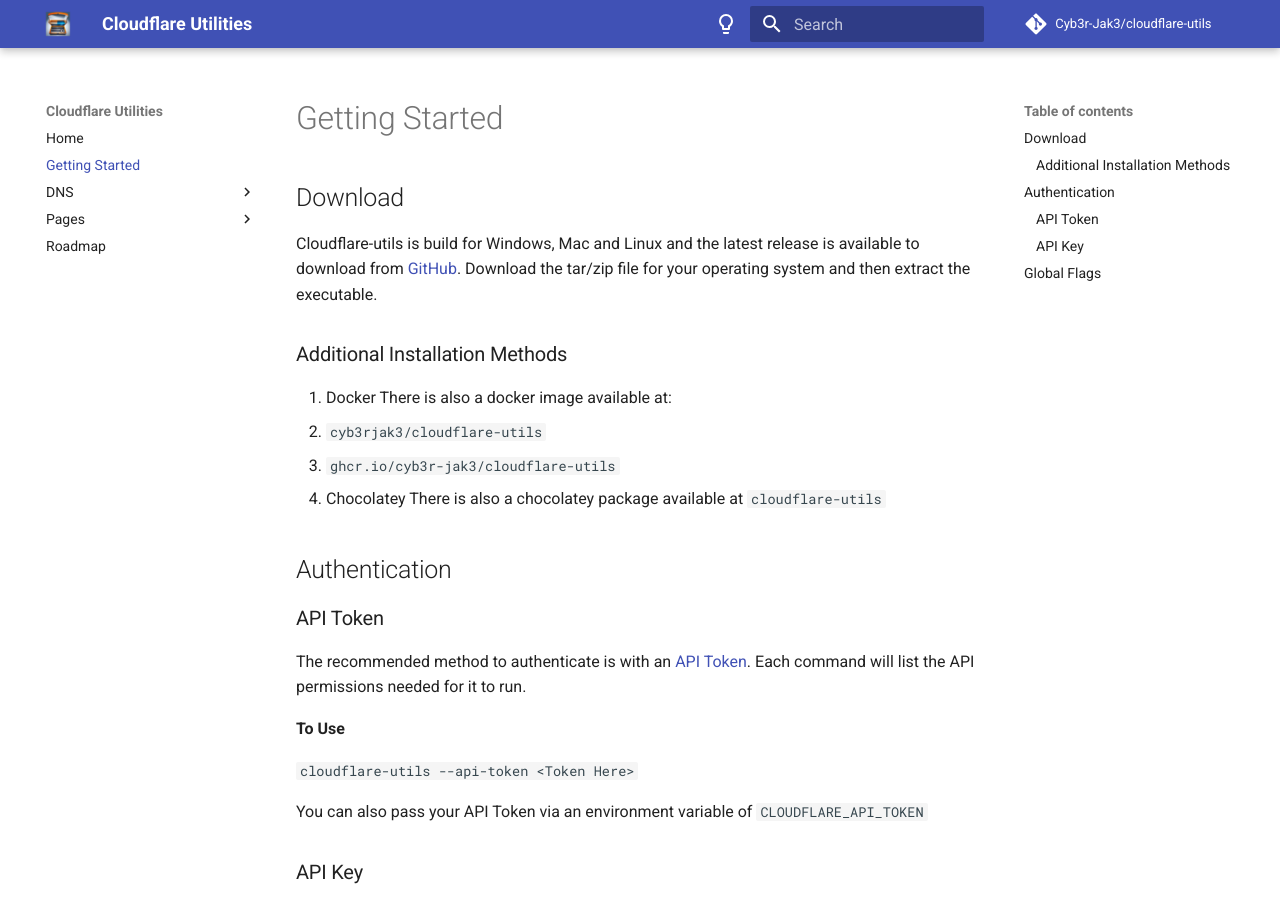
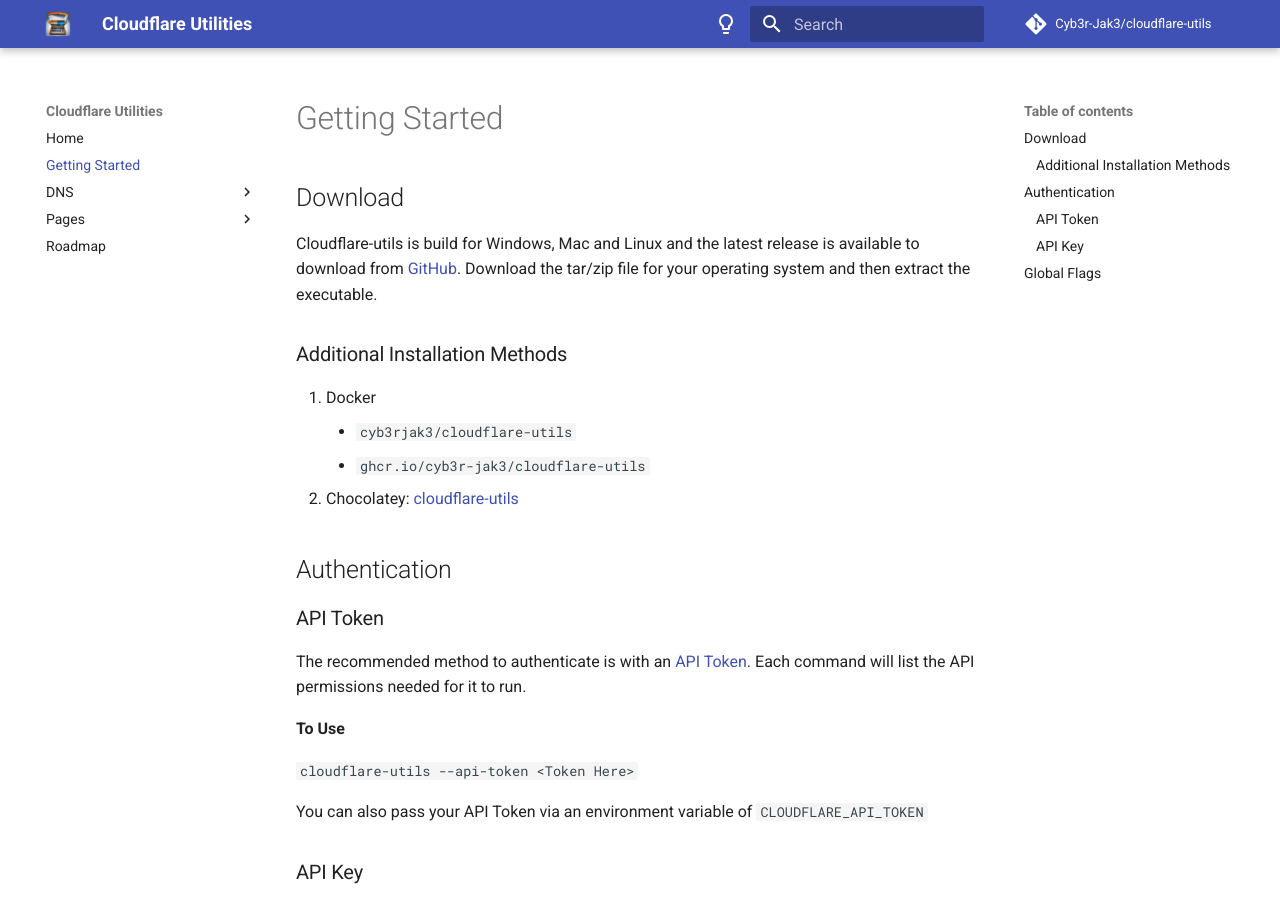
Before and after one commit to Cyb3r-Jak3/cloudflare-utils, an MkDocs documentation site: the page built from documentation/docs/started.md, in a window 1280 px wide and 900 px high. Built offline with MkDocs 1.6.1 and Material for MkDocs 9.7.7, drawn with Linux system fonts in a browser that asks for light colours; comment, search, counter and statistics services are not loaded.

Commit message:
Clean up docs

```diff
--- a/documentation/docs/started.md
+++ b/documentation/docs/started.md
@@ -7,11 +7,9 @@ Cloudflare-utils is build for Windows, Mac and Linux and the latest release is a
 ### Additional Installation Methods
 
 1. Docker
-   There is also a docker image available at:
-   - `cyb3rjak3/cloudflare-utils`
-   - `ghcr.io/cyb3r-jak3/cloudflare-utils`
-2. Chocolatey
-   There is also a chocolatey package available at `cloudflare-utils`
+    - `cyb3rjak3/cloudflare-utils`
+    - `ghcr.io/cyb3r-jak3/cloudflare-utils`
+2. Chocolatey: [cloudflare-utils](https://community.chocolatey.org/packages/cloudflare-utils)
 
 ## Authentication
 
@@ -38,22 +36,22 @@ You can pass your API email and key with environment variables of `CLOUDFLARE_AP
 ## Global Flags
 
 - `--account-id`
-You can pass your account ID with the `--account-id` flag or with the environment variable `CLOUDFLARE_ACCOUNT_ID`
+  You can pass your account ID with the `--account-id` flag or with the environment variable `CLOUDFLARE_ACCOUNT_ID`
 
 - `--api-email`
-You can pass your API email with the `--api-email` flag or with the environment variable `CLOUDFLARE_API_EMAIL`. This is only needed if you are using the legacy auth method.
+  You can pass your API email with the `--api-email` flag or with the environment variable `CLOUDFLARE_API_EMAIL`. This is only needed if you are using the legacy auth method.
 
 - `--api-key`
-You can pass your API key with the `--api-key` flag or with the environment variable `CLOUDFLARE_API_KEY`. This is only needed if you are using the legacy auth method.
+  You can pass your API key with the `--api-key` flag or with the environment variable `CLOUDFLARE_API_KEY`. This is only needed if you are using the legacy auth method.
 
 - `--api-token`
-You can pass your API token with the `--api-token` flag or with the environment variable `CLOUDFLARE_API_TOKEN`. This is the recommended method of authentication.
+  You can pass your API token with the `--api-token` flag or with the environment variable `CLOUDFLARE_API_TOKEN`. This is the recommended method of authentication.
 
 - `--rate-limit`
-You can pass the rate limit in milliseconds with the `--rate-limit` flag. This is useful if you are getting rate limited by Cloudflare or want to speed up the rate of requests.
+  You can pass the rate limit in milliseconds with the `--rate-limit` flag. This is useful if you are getting rate limited by Cloudflare or want to speed up the rate of requests.
 
 - `--zone-name`
-You can pass your zone name with the `--zone-name` flag or with the environment variable `CLOUDFLARE_ZONE_NAME`. This is useful if you are running a command that only requires a zone name.
+  You can pass your zone name with the `--zone-name` flag or with the environment variable `CLOUDFLARE_ZONE_NAME`. This is useful if you are running a command that only requires a zone name.
 
 - `--zone-id`
-You can pass your zone ID with the `--zone-id` flag or with the environment variable `CLOUDFLARE_ZONE_ID`. This is useful if you are running a command that only requires a zone ID.
+  You can pass your zone ID with the `--zone-id` flag or with the environment variable `CLOUDFLARE_ZONE_ID`. This is useful if you are running a command that only requires a zone ID.
```
Also changed, not shown: documentation/docs/pages/prune-deployments.md (+18 -2 lines), documentation/docs/pages/purge-deployments.md (+1 -1 lines).
